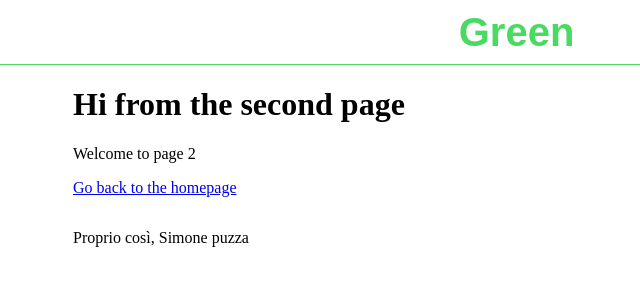
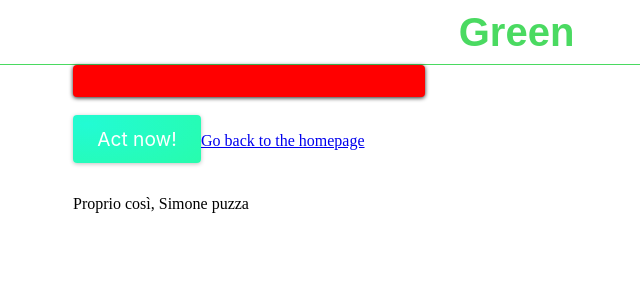
Before and after one commit to gchem1se/landing-page, a Gatsby site: page /page-2 in a window 1280 px wide. Shown: the whole page, without its empty margins (87-727 px from the left). Built offline with nearby package versions, Linux system fonts and the light colour scheme; Gatsby itself is replaced by a stand-in of ours; a web font is replaced by a local one.

Commit message:
cards and buttons

```diff
--- /dev/null
+++ b/src/components/Button.js
@@ -0,0 +1,8 @@
+import * as React from "react"
+import "./Button.scss"
+
+const Button = ({ text }) => {
+  return <><button className="btn">{text}</button></>
+}
+
+export default Button
--- /dev/null
+++ b/src/components/Button.scss
@@ -0,0 +1,22 @@
+@import url('https://fonts.googleapis.com/css2?family=Inria+Sans:wght@700&display=swap');
+@import "../globals.scss";
+
+
+.btn {
+  background: radial-gradient(
+      375% 422.81% at 10% 18.75%,
+      #22fbd4 0%,
+      rgba(0, 255, 41, 0.8) 100%
+    );
+  @include elevated-1px;
+  height: 3rem;
+  width: 8rem;
+  font-family: 'Inter', sans-serif;
+  border-radius: 4px;
+  border: 0;
+	font-weight: 400;
+  font-size: 1.2rem;
+  font-style: normal;
+  line-height: 1.25rem;
+  color: #FFFFFF;
+}
--- /dev/null
+++ b/src/components/Card.js
@@ -0,0 +1,9 @@
+import React from "react"
+
+import "./Card.scss"
+
+const Card = ({ props }) => {
+  return <div className="card"></div>
+}
+
+export default Card
--- /dev/null
+++ b/src/components/Card.scss
@@ -0,0 +1,12 @@
+.card {
+  background-color: rgb(255, 0, 0);
+  border-radius: 4px;
+  box-shadow: 0 1px 4px rgba(0, 0, 0, 0.856);
+  padding: 1rem;
+  width: 20rem;
+  transition: background-color 0.25s;
+}
+
+.card:hover {
+  background-color: rgb(255, 173, 173);
+}
--- a/src/pages/index.js
+++ b/src/pages/index.js
@@ -4,6 +4,7 @@ import { StaticImage } from "gatsby-plugin-image"
 
 import Layout from "../components/layout"
 import Seo from "../components/seo"
+import Button from "../components/Button"
 
 const IndexPage = () => (
   <Layout>
@@ -25,6 +26,7 @@ const IndexPage = () => (
       <Link to="/using-ssr">Go to "Using SSR"</Link> <br />
       <Link to="/using-dsg">Go to "Using DSG"</Link>
     </p>
+    <Button text="Fuck my ass"></Button>
   </Layout>
 )
 
--- a/src/pages/page-2.js
+++ b/src/pages/page-2.js
@@ -3,12 +3,14 @@ import { Link } from "gatsby"
 
 import Layout from "../components/layout"
 import Seo from "../components/seo"
+import Card from "../components/Card"
+import Button from "../components/Button"
 
 const SecondPage = () => (
   <Layout>
     <Seo title="Page two" />
-    <h1>Hi from the second page</h1>
-    <p>Welcome to page 2</p>
+    <Card></Card><br />
+    <Button text={"Act now!"}></Button>
     <Link to="/">Go back to the homepage</Link>
   </Layout>
 )
```
